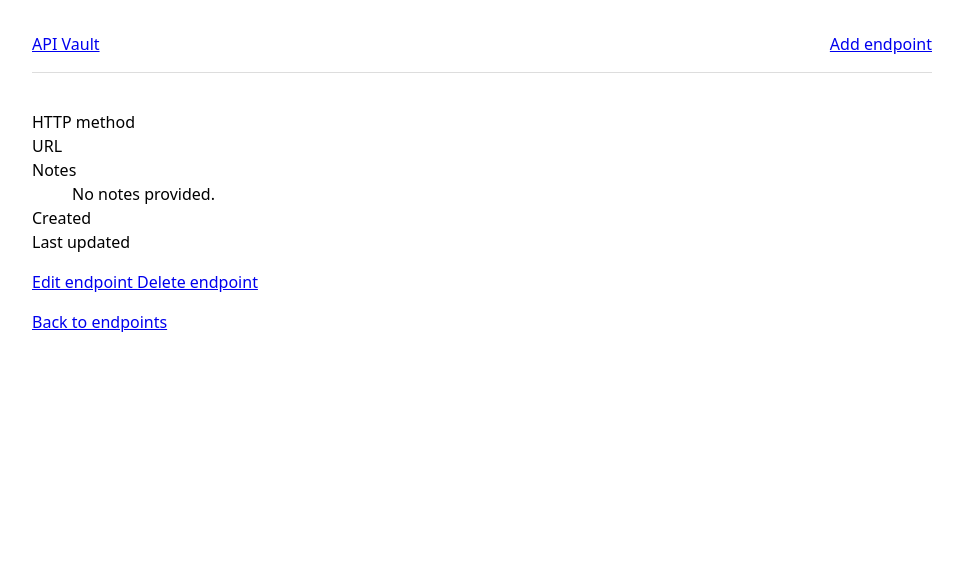
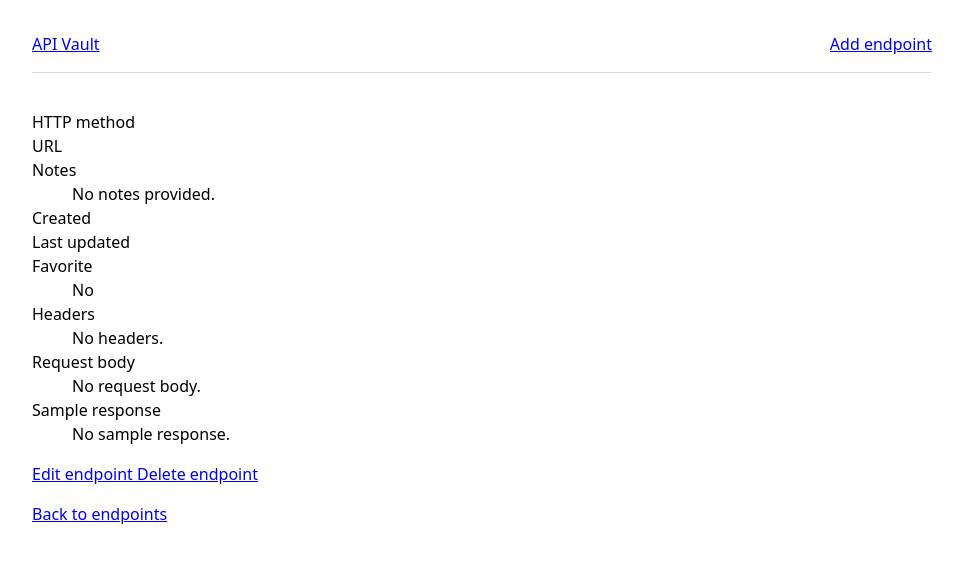
Before and after one commit to VarunSambanni/api-vault, a Django app: template endpoints/templates/endpoints/endpoint_detail.html in a window 1280 px wide. Shown: the top 563 px of the page, without its empty margins (158-1121 px from the left). Run offline with Django 5.2, Linux system fonts and the light colour scheme; the template is opened without the code that fills it, so the values that code supplies are empty.

Commit message:
add more fields and validation
AI-Assisted: true
AI-Agent: codex

```diff
--- a/endpoints/models.py
+++ b/endpoints/models.py
@@ -13,5 +13,10 @@
     created_at = models.DateTimeField(auto_now_add=True)
     updated_at = models.DateTimeField(auto_now=True)
 
+    headers = models.JSONField(default=dict, blank=True)
+    request_body = models.JSONField(default=dict, blank=True)
+    sample_response = models.JSONField(default=dict, blank=True)
+    is_favorite = models.BooleanField(default=False)
+
     def __str__(self):
         return self.name
--- a/endpoints/templates/endpoints/endpoint_detail.html
+++ b/endpoints/templates/endpoints/endpoint_detail.html
@@ -26,6 +26,42 @@
 
         <dt>Last updated</dt>
         <dd>{{ endpoint.updated_at }}</dd>
+
+        <dt>Favorite</dt>
+        <dd>
+            {% if endpoint.is_favorite %}
+                Yes
+            {% else %}
+                No
+            {% endif %}
+        </dd>
+
+        <dt>Headers</dt>
+        <dd>
+            {% if endpoint.headers %}
+                <pre>{{ endpoint.headers }}</pre>
+            {% else %}
+                No headers.
+            {% endif %}
+        </dd>
+
+        <dt>Request body</dt>
+        <dd>
+            {% if endpoint.request_body %}
+                <pre>{{ endpoint.request_body }}</pre>
+            {% else %}
+                No request body.
+            {% endif %}
+        </dd>
+
+        <dt>Sample response</dt>
+        <dd>
+            {% if endpoint.sample_response %}
+                <pre>{{ endpoint.sample_response }}</pre>
+            {% else %}
+                No sample response.
+            {% endif %}
+        </dd>
     </dl>
 
     <p>
--- a/endpoints/templates/endpoints/endpoints_list.html
+++ b/endpoints/templates/endpoints/endpoints_list.html
@@ -15,6 +15,10 @@
                 </a>
 
                 — {{ endpoint.url }}
+
+                {% if endpoint.is_favorite %}
+                    ★
+                {% endif %}
             </li>
         {% empty %}
             <li>No API endpoints have been saved.</li>
```
Also changed, not shown: endpoints/admin.py (+11 -3 lines), endpoints/forms.py (+22 -1 lines), endpoints/migrations/0002_apiendpoint_headers_apiendpoint_is_favorite_and_more.py (added).
